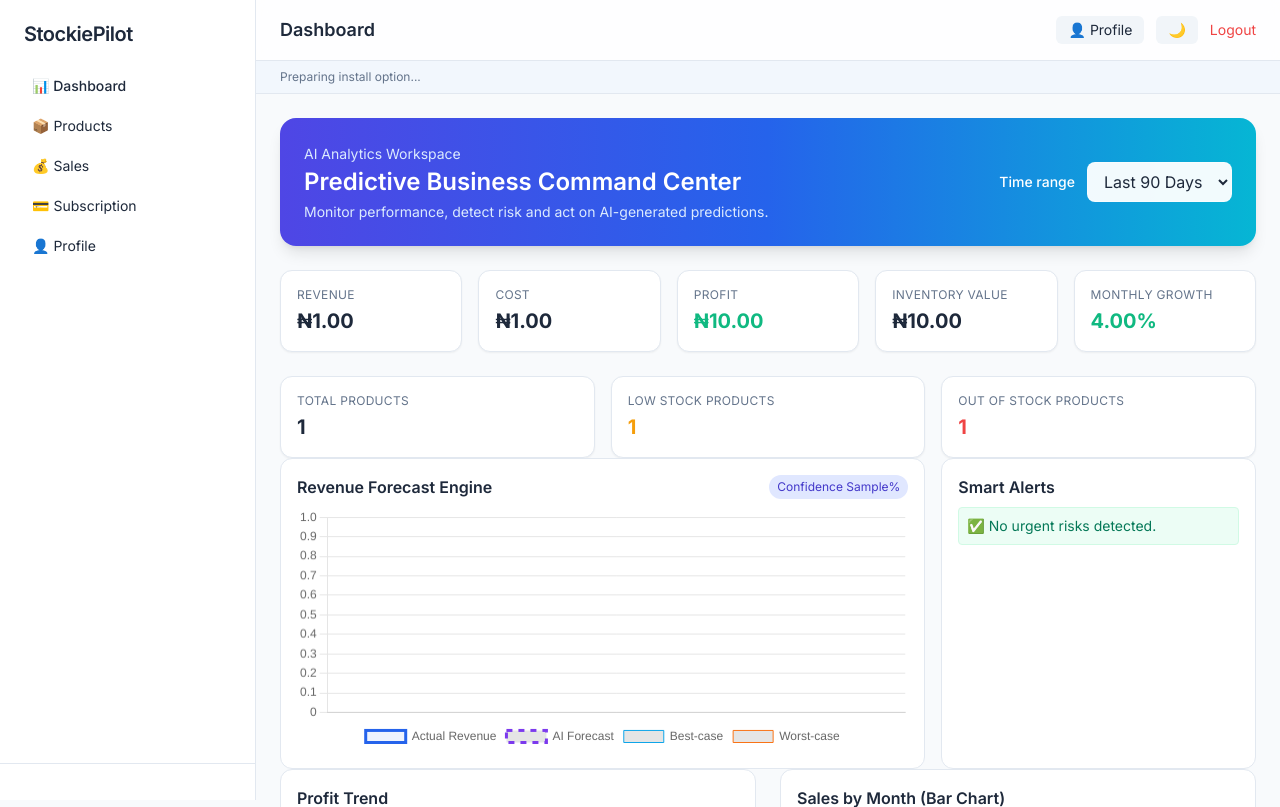
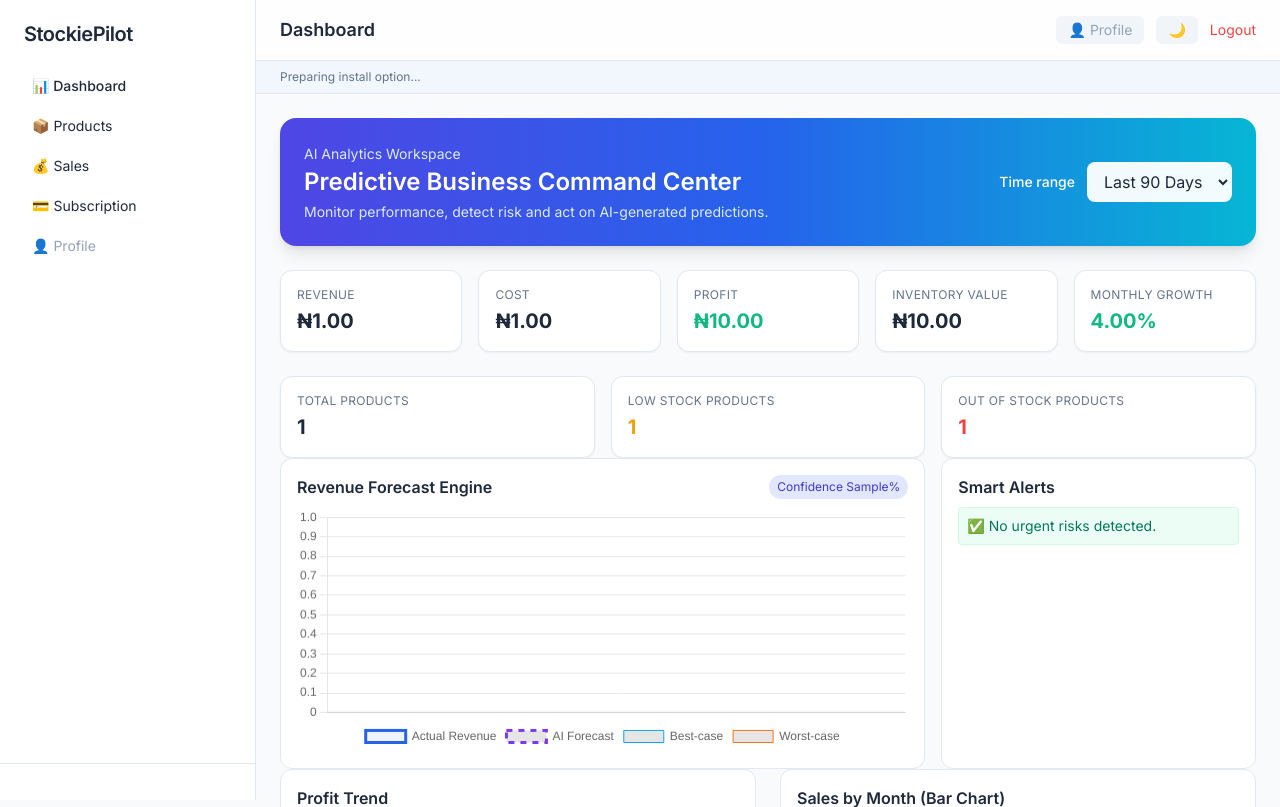
Before and after one commit to oluwatosinjegede/stockiepilot, a Django app: template templates/dashboard.html in a window 1280 px wide. Shown: the top 807 px of the page. Run offline with Django 5.2, Linux system fonts and the light colour scheme; the template is opened without the code that fills it: most values are stand-ins (such as "Sample title", 1, 10 or a date in 2020); some libraries are stand-ins or nearby versions.

Commit message:
correct dashboard error

```diff
--- a/templates/base.html
+++ b/templates/base.html
@@ -67,12 +67,12 @@
         <a href="{% url 'subscription' %}" class="flex items-center gap-3 px-4 py-2 rounded-lg text-sm {% if request.resolver_match.url_name == 'subscription' %}bg-slate-100 dark:bg-slate-700{% else %}hover:bg-slate-100 dark:hover:bg-slate-700{% endif %}">💳 Subscription</a>
       {% endif %}
 
-      <a href="{% url 'profile' %}" class="flex items-center gap-3 px-4 py-2 rounded-lg text-sm {% if request.resolver_match.url_name == 'profile' %}bg-slate-100 dark:bg-slate-700{% else %}hover:bg-slate-100 dark:hover:bg-slate-700{% endif %}">👤 Profile</a>
+      <span class="flex items-center gap-3 px-4 py-2 rounded-lg text-sm text-slate-400 cursor-not-allowed">👤 Profile</span>
     </nav>
 
     <div class="p-4 border-t border-slate-200 dark:border-slate-700 text-xs">
       <div class="font-medium">{{ request.user.email }}</div>
-      <div class="text-slate-500 mt-1">{{ request.user.company.name|default:"" }}</div>
+      <div class="text-slate-500 mt-1">{{ request.company.name|default:"" }}</div>
     </div>
   </aside>
 
@@ -89,7 +89,7 @@
           <span class="relative z-10">⬇ Install app</span>
         </button>
 
-        <a href="{% url 'profile' %}" class="px-3 py-1 rounded-md bg-slate-100 dark:bg-slate-700 text-sm">👤 Profile</a>
+        <span class="px-3 py-1 rounded-md bg-slate-100 dark:bg-slate-700 text-sm text-slate-400 cursor-not-allowed">👤 Profile</span>
 
         <button onclick="toggleDarkMode()" class="px-3 py-1 rounded-md bg-slate-100 dark:bg-slate-700 text-sm">🌙</button>
         <a href="{% url 'logout' %}" class="text-sm text-red-500">Logout</a>
```
